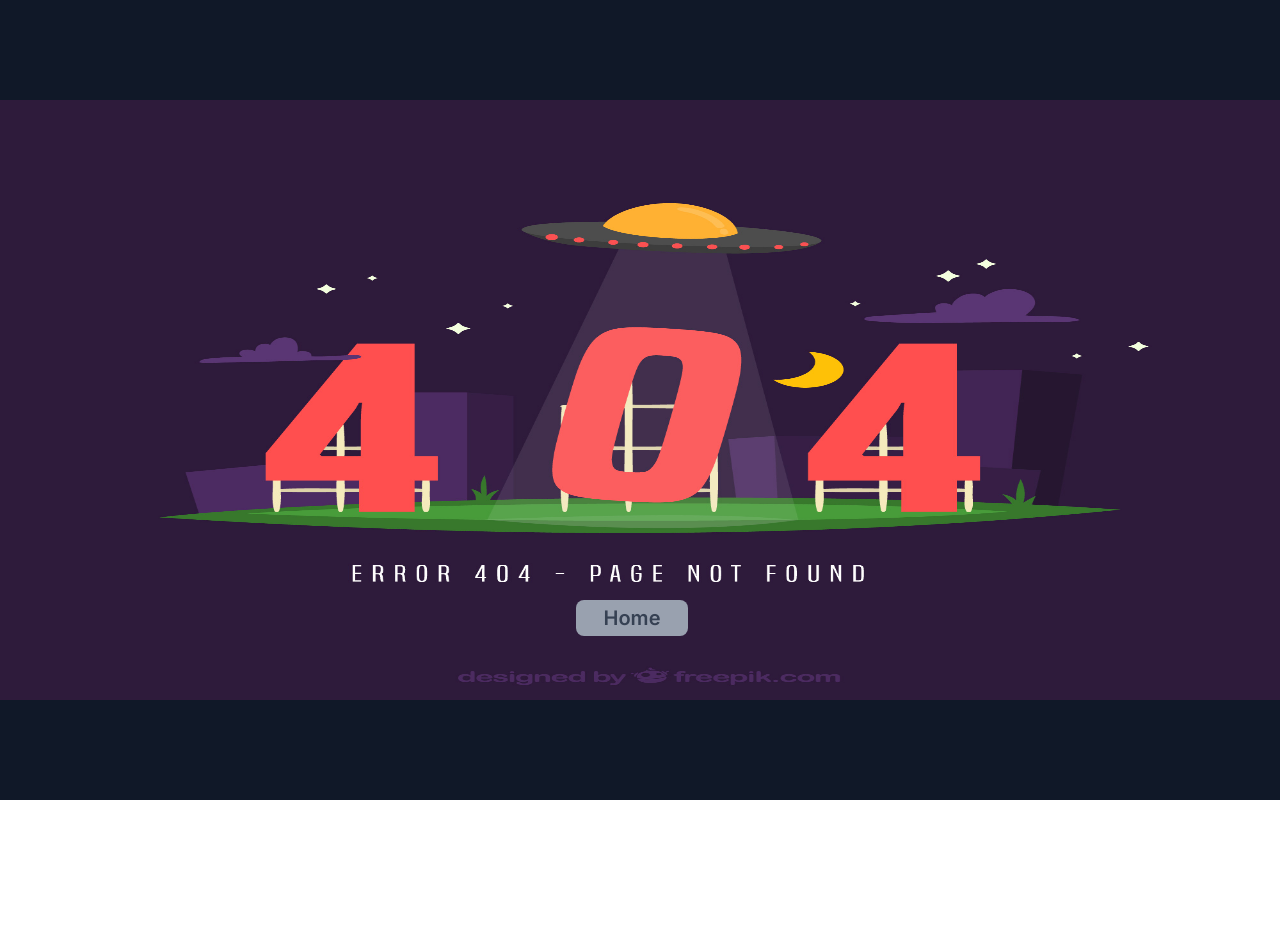
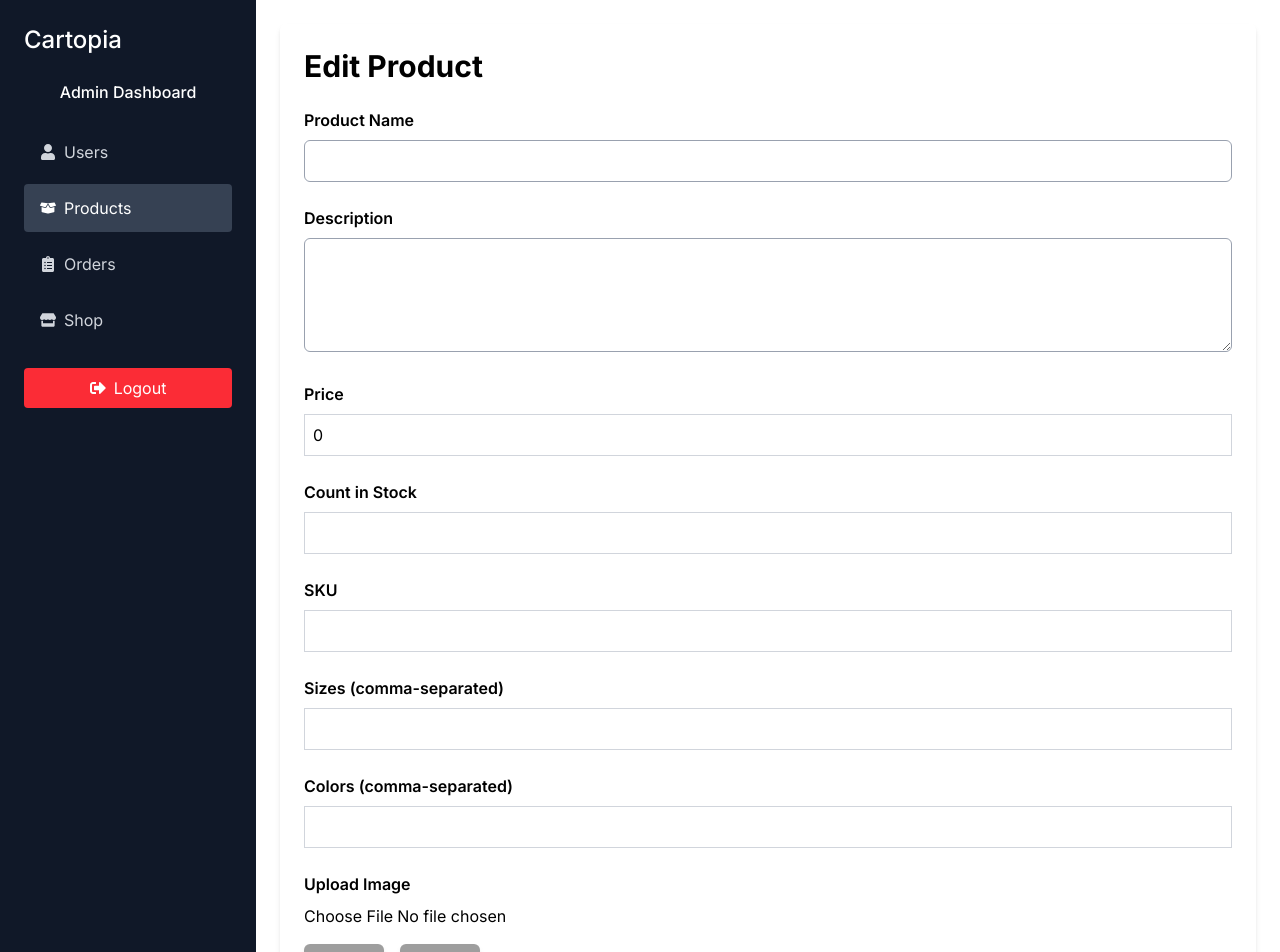
Before and after one commit to 8722anandjha/Cartopia, a React (Vite) app in the folder client/: page /admin/products/123123/edit in a window 1280 px wide. Shown: the top 952 px of the page. Before the commit the page ends 800 px from the top, so only its background shows below. Built offline with nearby package versions, Linux system fonts and the light colour scheme; grey boxes are pictures that could not be loaded.

Commit message:
Edit product  and order management page dompleted

```diff
--- a/client/src/App.jsx
+++ b/client/src/App.jsx
@@ -16,6 +16,8 @@ import Notfound from "./pages/Notfound.jsx";
 import AdminHomePage from "./components/Admin/AdminHomePage.jsx";
 import UserManagement from "./components/Admin/UserManagement.jsx";
 import ProductManagement from "./components/Admin/ProductManagement.jsx";
+import EditProductPage from "./components/Admin/EditProductPage.jsx";
+import OrderManagement from "./components/Admin/OrderManagement.jsx";
 
 function App() {
   return (
@@ -39,6 +41,8 @@ function App() {
                 <Route index element={<AdminHomePage/>}/>
                 <Route path="users" element={<UserManagement/>}/>
                 <Route path="products" element={<ProductManagement/>}/>
+                <Route path="products/:id/edit" element={<EditProductPage/>}/>
+                <Route path="orders" element= {<OrderManagement/>}/>
             </Route>
         <Route path="*" element={<Notfound/>} />
       </Routes>
--- a/client/src/components/Admin/AdminLayout.jsx
+++ b/client/src/components/Admin/AdminLayout.jsx
@@ -12,7 +12,7 @@ const AdminLayout = () => {
   return (
     <div className="min-h-screen flex flex-col md:flex-row relative">
       {/* Mobile Toggle Button */}
-      <div className="flex md:hidden p-4 bg-gray-900 text-white z-20">
+      <div className="flex md:hidden p-4  bg-gray-900 text-white z-20">
         <button onClick={toggleSidebar}>
           <FaBars size={24} />
         </button>
--- a/client/src/components/Admin/AdminSidebar.jsx
+++ b/client/src/components/Admin/AdminSidebar.jsx
@@ -8,7 +8,8 @@ const AdminSidebar = () => {
     navigate("/");
   };
   return (
-    <div className="p-6">
+
+      <div className="p-6 sticky h-screen top-0    w-full">
       <div className="mb-6">
         <Link to="/admin" className="text-2xl font-medium">
           Cartopia
@@ -71,6 +72,7 @@ const AdminSidebar = () => {
         </button>
       </div>
     </div>
+
   );
 };
 
--- /dev/null
+++ b/client/src/components/Admin/EditProductPage.jsx
@@ -0,0 +1,164 @@
+import React, { useState } from "react";
+
+const EditProductPage = () => {
+  const [productData, setProductData] = useState({
+    name: "",
+    description: "",
+    price: 0,
+    countInStock: "",
+    sku: "",
+    category: "",
+    brand: "",
+    sizes: [],
+    colors: [],
+    collections: "",
+    material: "",
+    gender: "",
+    gender: "",
+    images: [
+      {
+        url: "https://picsum.photos/150?random=1",
+      },
+      {
+        url: "https://picsum.photos/150?random=2",
+      },
+    ],
+  });
+  const handleChange = (e) => {
+    const { name, value } = e.target;
+    setProductData((prevData) => ({
+      ...prevData,
+      [name]: value,
+    }));
+  };
+
+  const handleImageChange = async (e) => {
+    const file = e.target.files[0];
+    console.log(file);
+  };
+  const handleSubmit = (e)=>{
+    e.preventDefault()
+    console.log(productData)
+  }
+  return (
+    <div className="max-w-5xl mx-auto p-6 shadow-md rounded-md">
+      <h2 className="text-3xl font-bold mb-6">Edit Product</h2>
+      <form onSubmit={(e)=>handleSubmit(e)}>
+        {/* Name */}
+        <div className="mb-6">
+          <label className="block font-semibold mb-2">Product Name</label>
+          <input
+            type="text"
+            name="name"
+            value={productData.name}
+            onChange={handleChange}
+            className="w-full border border-gray-400 hover:bg-gray-300 rounded-md p-2"
+            required
+          />
+        </div>
+        {/* Description */}
+        <div className="mb-6">
+          <label className="block font-semibold mb-2">Description</label>
+          <textarea
+            type="text"
+            name="description"
+            value={productData.description}
+            onChange={handleChange}
+            className="w-full border border-gray-400 hover:bg-gray-300 rounded-md p-2"
+            required
+            rows={4}
+          />
+        </div>
+        {/* Price */}
+        <div className="mb-6">
+          <label className="block font-semibold mb-2">Price</label>
+          <input
+            type="number"
+            name="price"
+            value={productData.price}
+            onChange={handleChange}
+            className="w-full border border-gray-300 hover:bg-gray-300 rounded-mg p-2"
+          />
+        </div>
+        {/* Count in Stock */}
+        <div className="mb-6">
+          <label className="block font-semibold mb-2">Count in Stock</label>
+          <input
+            type="number"
+            name="countInStock"
+            value={productData.countInStock}
+            onChange={handleChange}
+            className="w-full border border-gray-300 hover:bg-gray-300 rounded-mg p-2"
+          />
+        </div>
+        {/* SKU */}
+        <div className="mb-6">
+          <label className="block font-semibold mb-2">SKU</label>
+          <input
+            type="text"
+            name="sku"
+            value={productData.sku}
+            onChange={handleChange}
+            className="w-full border border-gray-300 hover:bg-gray-300 rounded-mg p-2"
+          />
+        </div>
+        {/* Sizes */}
+        <div className="mb-6">
+          <label className="block font-semibold mb-2">
+            Sizes (comma-separated)
+          </label>
+          <input
+            type="text"
+            name="sizes"
+            value={productData.sizes.join(",")}
+            onChange={(e) =>
+              setProductData({
+                ...productData,
+                sizes: e.target.value.split(",").map((size) => size.trim()),
+              })
+            }
+            className="w-full border border-gray-300 hover:bg-gray-300 rounded-mg p-2"
+          />
+        </div>
+        {/* Colors */}
+        <div className="mb-6">
+          <label className="block font-semibold mb-2">
+            Colors (comma-separated)
+          </label>
+          <input
+            type="text"
+            name="colors"
+            value={productData.colors.join(",")}
+            onChange={(e) =>
+              setProductData({
+                ...productData,
+                colors: e.target.value.split(",").map((color) => color.trim()),
+              })
+            }
+            className="w-full border border-gray-300 hover:bg-gray-300 rounded-mg p-2"
+          />
+        </div>
+
+        {/* Image Upload */}
+        <div className="mb-6">
+          <label className="block font-semibold mb-2">Upload Image</label>
+          <input type="file" onChange={handleImageChange} />
+          <div className="flex gap-4 mt-4">
+            {productData.images.map((image, index) => (
+              <div key={index}>
+                <img
+                  src={image.url}
+                  alt={image.altText || "Product Image"}
+                  className="w-20 h-20 object-cover rounded-md shadow-md"
+                />
+              </div>
+            ))}
+          </div>
+        </div>
+        <button type="submit" className="w-full bg-green-500 text-white py-2 hover:bg-green-600 transition-colors ">Update Product</button>
+      </form>
+    </div>
+  );
+};
+
+export default EditProductPage;
--- /dev/null
+++ b/client/src/components/Admin/OrderManagement.jsx
@@ -0,0 +1,78 @@
+import React from "react";
+
+const OrderManagement = () => {
+  const orders = [
+    {
+      _id: 123123,
+      user: {
+        name: "John Doe",
+      },
+      totalPrice: 110,
+      status: "processing",
+    },
+  ];
+  const hadleStatusChange = (orderID, status) => {
+    console.log(orderID, status);
+  };
+  return (
+    <div className="max-w-7xl mx-auto p-6">
+      <h2 className="text-2xl font-boldmb-6">Order Manageent</h2>
+
+      <div className="overflow-x-auto shadow-md sm:rounded-lg">
+        <table className="min-w-full text-left text-gray-500">
+          <thead className="bg-gray-100 text-xs uppercase text-gray-700">
+            <tr>
+              <th className="py-3 px-4">Order ID</th>
+              <th className="py-3 px-4">Customer</th>
+              <th className="py-3 px-4">Total Price</th>
+              <th className="py-3 px-4">Status</th>
+              <th className="py-3 px-4">Actions</th>
+            </tr>
+          </thead>
+          <tbody>
+            {orders.length > 0 ? (
+              orders.map((order) => (
+                <tr
+                  key={order._id}
+                  className="border-b hover:bg-gray-50 cursor-pointer"
+                >
+                  <td className="py-4 px-4 font-medium text-gray-900 whitespace-nowrap">
+                    #{order._id}
+                  </td>
+                  <td className="p-4">{order.user.name}</td>
+                  <td className="p-4">{order.totalPrice}</td>
+                  <td className="p-4">
+                    <select
+                      name=""
+                      value={order.status}
+                      onChange={(e) => hadleStatusChange(order._id, e.target)}
+                      className="bg-gray-50 border border-gray-300 text-gray-900 rounded-lg  text-sm focus:ring-blue-500 focus:border-blue-500 block p-2.5"
+                    >
+                      <option value="Processing">Processing</option>
+                      <option value="Shipped">Shipped</option>
+                      <option value="Delivered">Delivered</option>
+                      <option value="Canclled">Cancelled</option>
+                    </select>
+                  </td>
+                  <td className="p-4">
+                    <button
+                      onClick={() => handleStatusChange(order.id, "Delivered")}
+                      className="bg-green-500 text-white px-4 py-2 rounded hover:bg-green-600"
+                    >Mark As Delivered
+                    </button>
+                  </td>
+                </tr>
+              ))
+            ) : (
+              <tr>
+                <td colSpan={5} className="p-4 text-center text-gray-500">No Orders Found</td>
+              </tr>
+            )}
+          </tbody>
+        </table>
+      </div>
+    </div>
+  );
+};
+
+export default OrderManagement;
--- a/client/src/components/Admin/ProductManagement.jsx
+++ b/client/src/components/Admin/ProductManagement.jsx
@@ -85,7 +85,7 @@ const ProductManagement = () => {
           <thead className="bg-gray-100 text-xs uppercase text-gray-700">
             <tr>
               <th className="py-3 px-4">Name</th>
-              <th className="py-3 px-4">Price</th>
+              <th className="py-3 px-4 ">Price</th>
               <th className="py-3 px-4">SKU</th>
               <th className="py-3 px-4">Actions</th>
             </tr>
@@ -104,11 +104,11 @@ const ProductManagement = () => {
                   <td className="p-4 font-medium text-gray-900 whitespace-nowrap">
                     {product.name}
                   </td>
-                  <td className="p-4">${product.price}</td>
-                  <td className="p-4">{product.sku}</td>
-                  <td className="p-4">
+                  <td className="p-4  text-center">${product.price}</td>
+                  <td className="p-4 text-center  ">{product.sku}</td>
+                  <td className="p-4 text-center">
                     <Link
-                      to={`/admin/products/${product._id}`}
+                      to={`/admin/products/${product._id}/edit`}
                       className="bg-yellow-500 text-white px-2 py-1 rounded mr-2 hover:bg-yellow-600"
                     >
                       Edit
```
